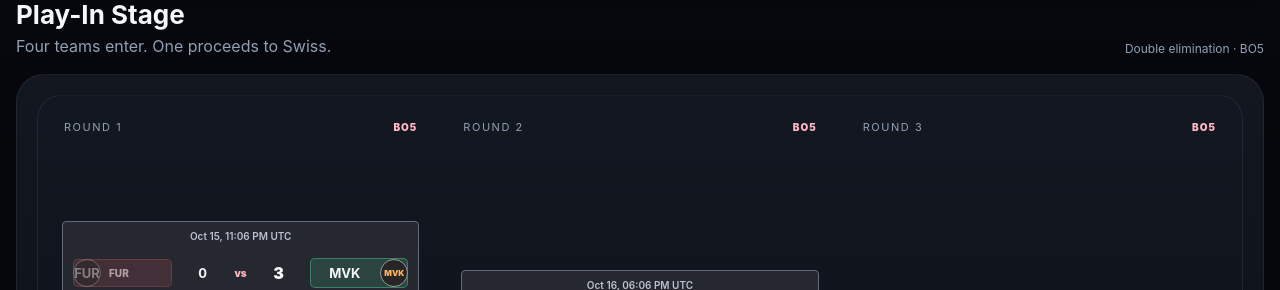
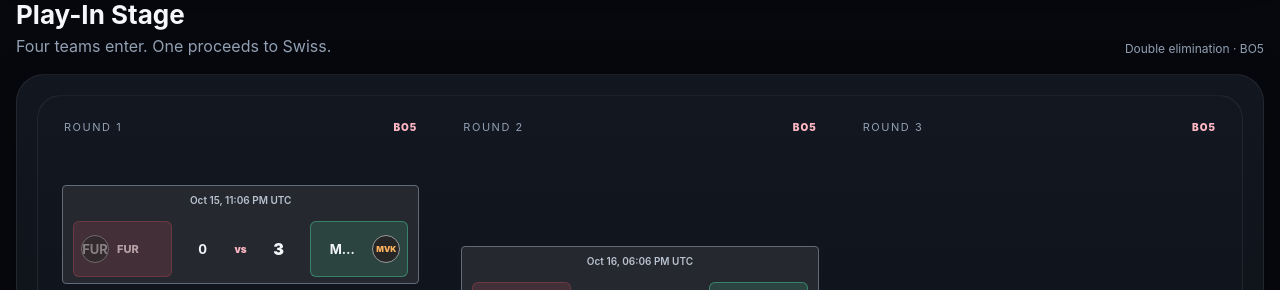
Before and after one commit to IbenPawlu/lol-worlds-tracker, a plain HTML site: page index.html in a window 1280 px wide. Shown: the part 1449-1739 px from the top of the page. Drawn offline with Linux system fonts and the light colour scheme.

Commit message:
Remove loser crosses and enlarge Play-In result backgrounds

```diff
--- a/index.html
+++ b/index.html
@@ -732,6 +732,16 @@
     .playin-team-side.match-side-loser .slot-logo{filter:grayscale(1);opacity:.55}
     .playin-team-side.match-side-loser .slot-name{color:#b6a0a6}
     .swiss-awaiting-draw{font-size:9px;white-space:normal;line-height:1.4}
+
+    /* Full-height result panels, rather than a tight tint around the text. */
+    .match>.slot{align-items:stretch}
+    .match>.slot>.playin-score-mid{align-self:center}
+    .playin-team-side{
+      box-sizing:border-box;min-height:56px;padding:10px 8px;
+      align-self:stretch;
+    }
+    .playin-team-side .slot-name{padding:0;font-size:11px;font-weight:800}
+    .playin-team-side.match-side-winner,.playin-team-side.match-side-loser{border-radius:6px}
   </style>
 </head>
 <body>
@@ -2098,7 +2108,7 @@
               : `<span class="slot-name muted swiss-awaiting-draw" title="Opponent will populate after the official draw">Awaiting draw</span>`);
         };
 
-        const side=(team,index)=>`<div class="slot-team ${outcome(team)}" ${outcome(team)?`aria-label="${esc(team.short)} — ${outcome(team)==='swiss-side-winner'?'Winner':'Lost'}"`:''}>${teamControl(team,index)}${outcome(team)==='swiss-side-loser'?'<span class="swiss-outcome" aria-label="Lost">×</span>':''}</div>`;
+        const side=(team,index)=>`<div class="slot-team ${outcome(team)}" ${outcome(team)?`aria-label="${esc(team.short)} — ${outcome(team)==='swiss-side-winner'?'Winner':'Lost'}"`:''}>${teamControl(team,index)}</div>`;
         if(scored){
           const live=liveScoresForTeams(vals[i],vals[i+1],match?.id);
           const scoreA=live?.a ?? scores[i];
```
